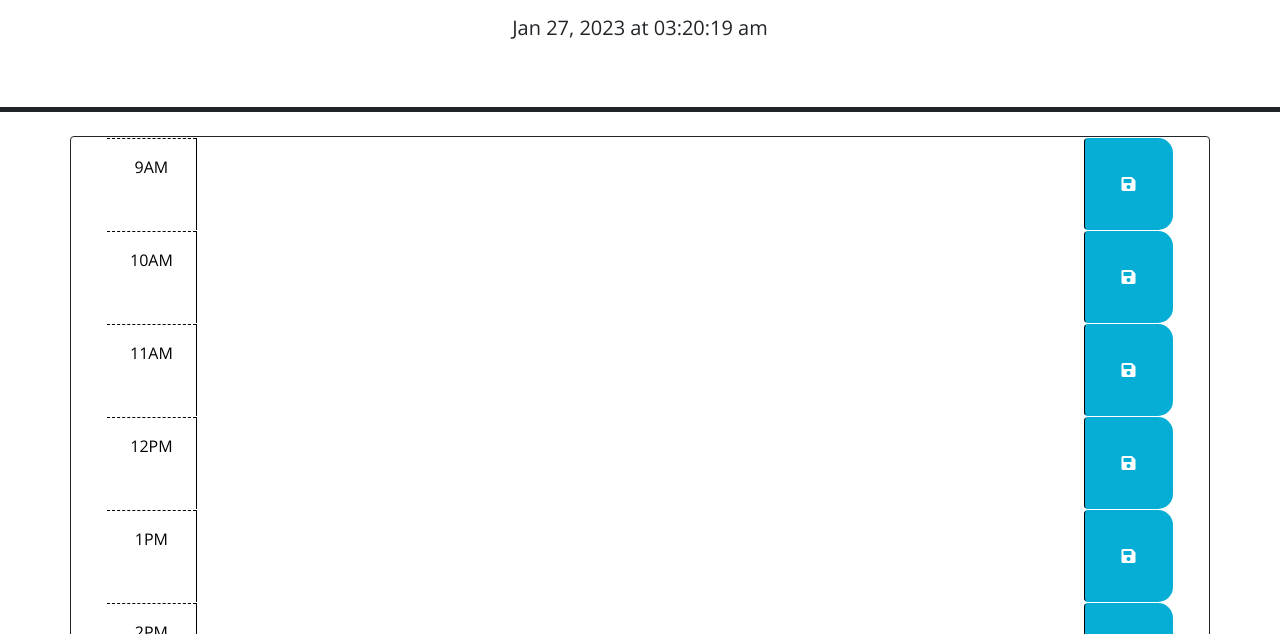
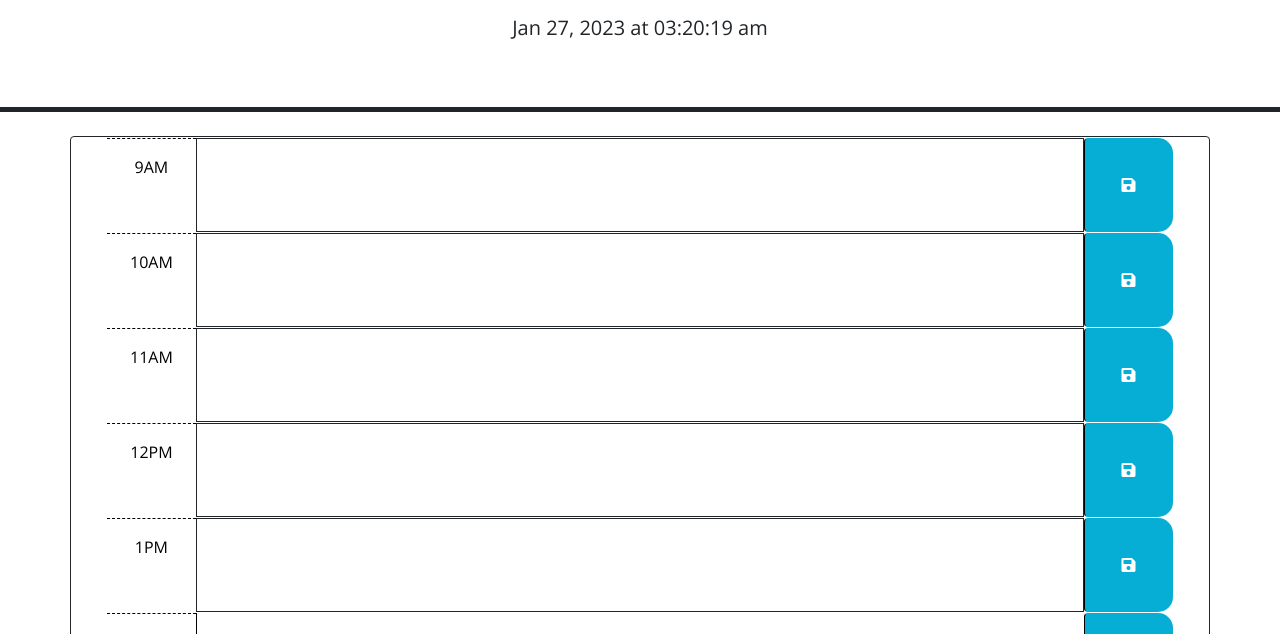
Before and after one commit to LL8719/Work-day-scheduler, a plain HTML site: page Develop/index.html in a window 1280 px wide. Shown: the part 166-800 px from the top of the page. Drawn offline with nearby package versions, Linux system fonts and the light colour scheme.

Commit message:
working on saving user input to screen form local storage

```diff
--- a/Develop/index.html
+++ b/Develop/index.html
@@ -36,7 +36,7 @@
         <!-- Section that holds the time to the left -->
         <div class="col-2 col-md-1 hour text-center py-3">9AM</div>
         <!-- Text area in the middle -->
-        <textarea id="user-input" class="col-8 col-md-10 description" rows="3" id="9AM" data-hour="09" > </textarea id="user-input">
+        <textarea id="user-input" class="col-8 col-md-10 description border border-dark " rows="3" id="9AM" data-hour="09" > </textarea id="user-input">
         <!-- Blue Button to the right -->
         <button id="saveButton" class="btn saveBtn col-2 col-md-1" aria-label="save">
           <i class="fas fa-save" aria-hidden="true"></i>
@@ -49,7 +49,7 @@
         <!-- Section that holds the time to the left -->
         <div class="col-2 col-md-1 hour text-center py-3">10AM</div>
         <!-- Text area in the middle -->
-        <textarea id="user-input" class="col-8 col-md-10 description" rows="3" id="10AM" data-hour="10AM" > </textarea id="user-input">
+        <textarea id="user-input" class="col-8 col-md-10 description border border-dark" rows="3" id="10AM" data-hour="10AM" > </textarea id="user-input">
         <!-- Blue Button to the right -->
         <button id="saveButton" class="btn saveBtn col-2 col-md-1" aria-label="save">
           <i class="fas fa-save" aria-hidden="true"></i>
@@ -62,7 +62,7 @@
         <!-- Section that holds the time to the left -->
         <div class="col-2 col-md-1 hour text-center py-3">11AM</div>
         <!-- Text area in the middle -->
-        <textarea id="user-input" class="col-8 col-md-10 description" rows="3" id="11AM" data-hour="11AM" > </textarea id="user-input">
+        <textarea id="user-input" class="col-8 col-md-10 description border border-dark" rows="3" id="11AM" data-hour="11AM" > </textarea id="user-input">
         <!-- Blue Button to the right -->
         <button id="saveButton" class="btn saveBtn col-2 col-md-1" aria-label="save">
           <i class="fas fa-save" aria-hidden="true"></i>
@@ -74,7 +74,7 @@
         <!-- Section that holds the time to the left -->
         <div class="col-2 col-md-1 hour text-center py-3">12PM</div>
         <!-- Text area in the middle -->
-        <textarea id="user-input" class="col-8 col-md-10 description" rows="3" id="12PM" data-hour="12PM" > </textarea id="user-input">
+        <textarea id="user-input" class="col-8 col-md-10 description border border-dark" rows="3" id="12PM" data-hour="12PM" > </textarea id="user-input">
         <!-- Blue Button to the right -->
         <button id="saveButton" class="btn saveBtn col-2 col-md-1" aria-label="save">
           <i class="fas fa-save" aria-hidden="true"></i>
@@ -86,7 +86,7 @@
         <!-- Section that holds the time to the left -->
         <div class="col-2 col-md-1 hour text-center py-3">1PM</div>
         <!-- Text area in the middle -->
-        <textarea id="user-input" class="col-8 col-md-10 description" rows="3" id="1PM" data-hour="1PM" > </textarea id="user-input">
+        <textarea id="user-input" class="col-8 col-md-10 description border border-dark" rows="3" id="1PM" data-hour="1PM" > </textarea id="user-input">
         <!-- Blue Button to the right -->
         <button id="saveButton" class="btn saveBtn col-2 col-md-1" aria-label="save">
           <i class="fas fa-save" aria-hidden="true"></i>
--- a/Develop/script.js
+++ b/Develop/script.js
@@ -49,24 +49,16 @@ saveButtonEl.on('click', function () {
 	localStorage.setItem(hourLog, userInput);
 });
 
-// TODO: Add a listener for click events on the save button. This code should
-// use the id in the containing time-block as a key to save the user input in
-// local storage. HINT: What does `this` reference in the click listener
-// function? How can DOM traversal be used to get the "hour-x" id of the
-// time-block containing the button that was clicked? How might the id be
-// useful when saving the description in local storage?
-//
-// TODO: Add code to apply the past, present, or future class to each time
-// block by comparing the id to the current hour. HINTS: How can the id
-// attribute of each time-block be used to conditionally add or remove the
-// past, present, and future classes? How can Day.js be used to get the
-// current hour in 24-hour time?
-//
-// TODO: Add code to get any user input that was saved in localStorage and set
-// the values of the corresponding textarea elements. HINT: How can the id
-// attribute of each time-block be used to do this?
-//
-// TODO: Add code to display the current date in the header of the page.
+var hour9El = $('#hour9 .description').value;
+var hour10El = $('#hour10').value;
+
+var hoursArray = [hour9El, hour10El];
+
+for (var i = 0; i < hoursArray.length; i++) {
+	if (hoursArray === timeArrayEl) {
+		localStorage.getItem('hours');
+	}
+}
 
 displayTime();
 setInterval(displayTime, 1000);
```
